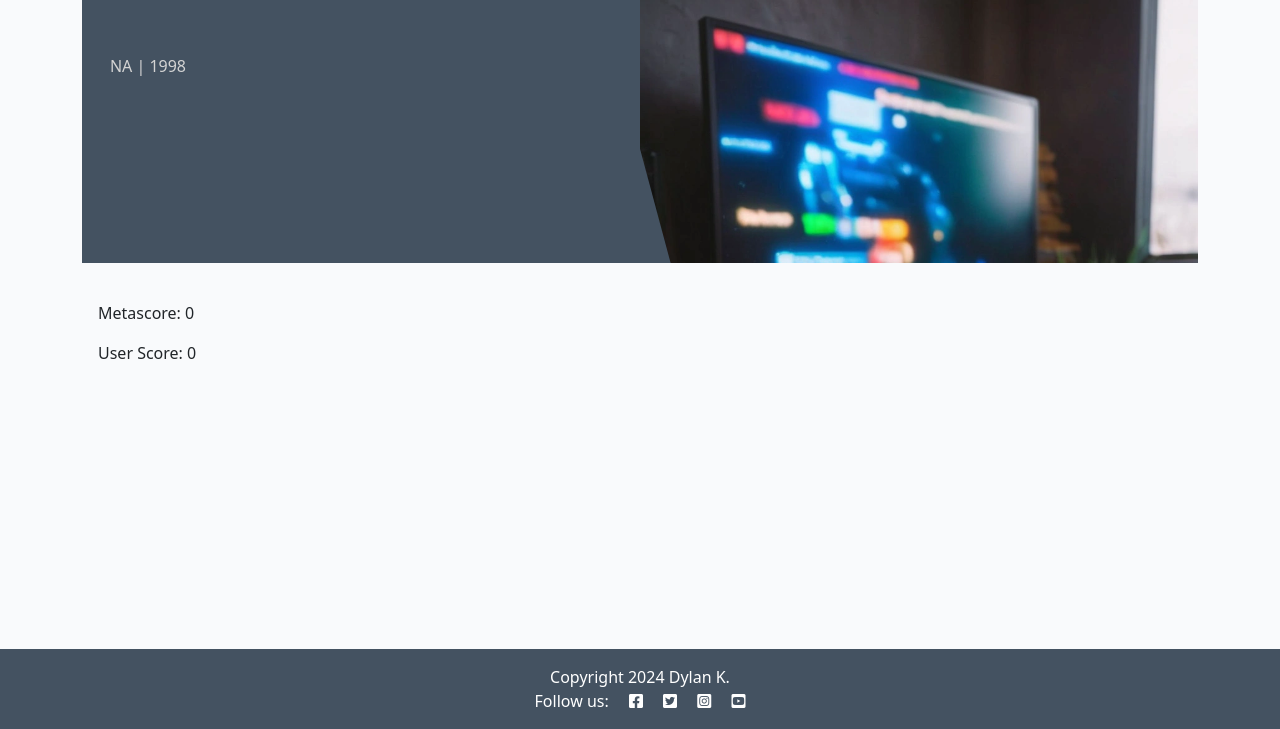
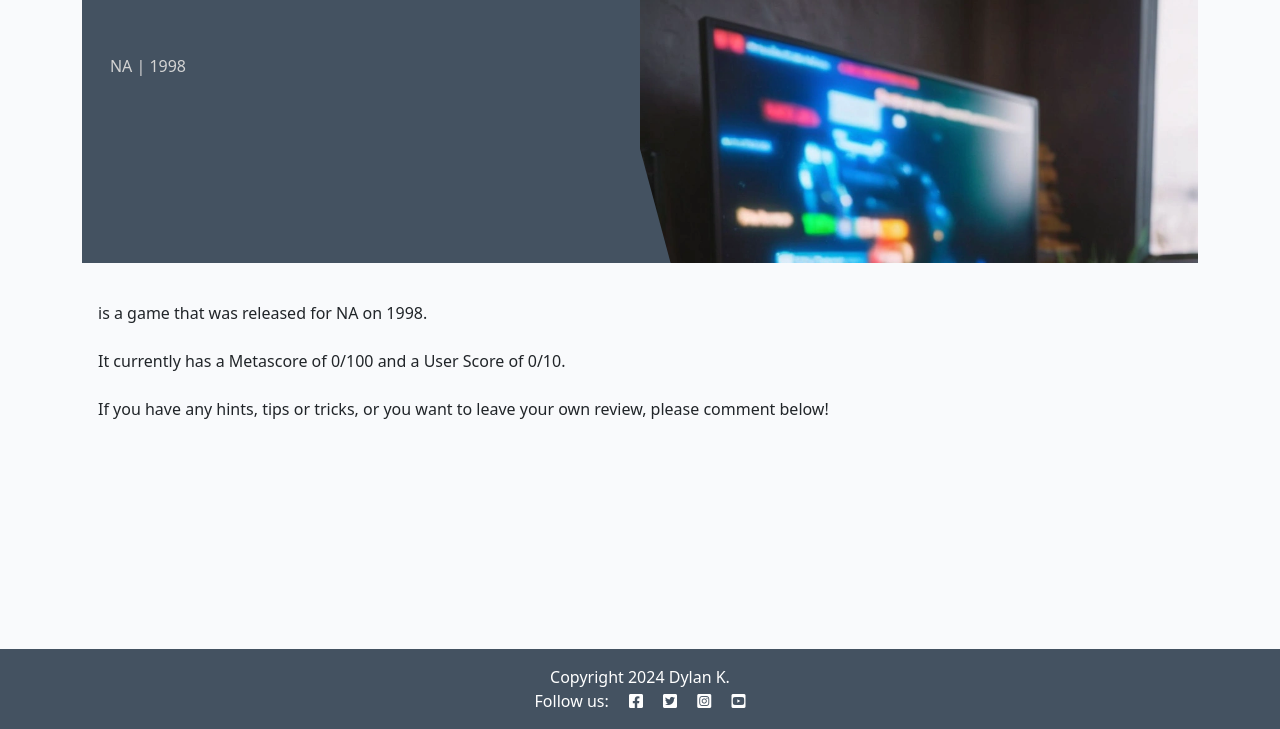
Before and after one commit to isThatAFife/CI_PP4, a Django app: page /bioshock/ in a window 1280 px wide. Shown: the part 71-800 px from the top of the page. Run offline with Django 4.2, Linux system fonts and the light colour scheme; data comes from the database, SQL or seed files in the repository.

Commit message:
added text to game detail page

```diff
--- a/gamelibrary/templates/gamelibrary/game_detail.html
+++ b/gamelibrary/templates/gamelibrary/game_detail.html
@@ -22,10 +22,9 @@
                 <!-- The post content goes inside the card-text. -->
                 <!-- Use the | safe filter inside the template tags -->
                 <p class="card-text">
-                    Metascore: {{ game.metascore | safe }}
-                </p>
-                <p class="card-text">
-                   User Score: {{ game.userscore | safe }}
+                    {{ game.name }} is a game that was released for {{ game.console }} on {{ game.date }}.<br><br>
+                    It currently has a Metascore of {{ game.metascore }}/100 and a User Score of {{ game.userscore }}/10.<br><br>
+                    If you have any hints, tips or tricks, or you want to leave your own review, please comment below!
                 </p>
             </div>
         </div>
```
